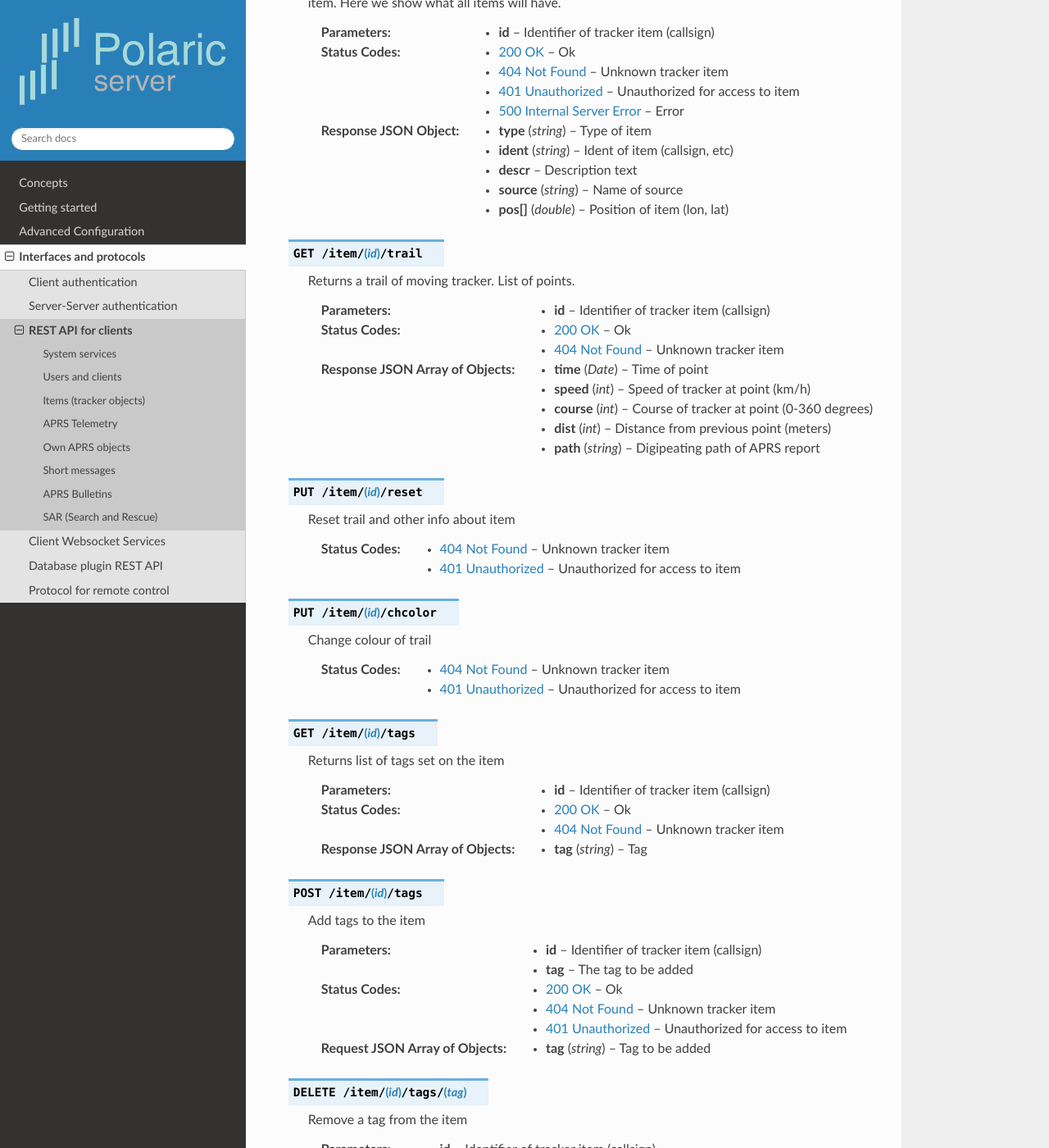
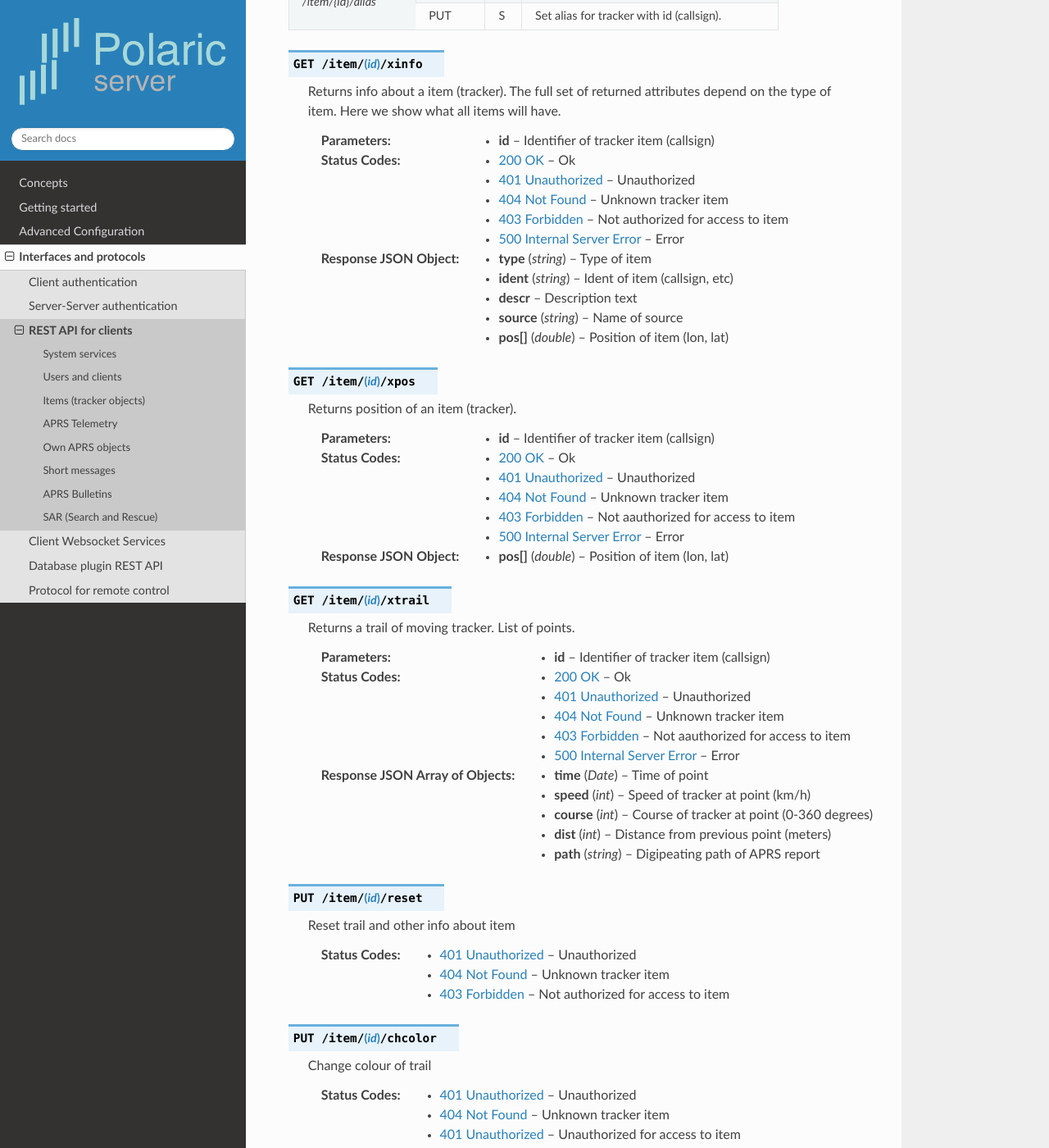
Before and after one commit to joakimsk/docs, a Sphinx documentation site: the page built from docs/restapi.rst, in a window 1280 px wide and 1400 px high, scrolled down 7140 px. Shown: the whole window at 82% size. Built offline with Sphinx 7.4.7 and the Read the Docs theme 2.0.0, drawn with Linux system fonts in a browser that asks for light colours; some of the changed text lies outside the part shown.

Commit message:
Update restapi.rst

```diff
--- a/docs/restapi.rst
+++ b/docs/restapi.rst
@@ -328,15 +328,23 @@
 Source: `ItemApi.java`
 
 +------------------------+-------+-+------------------------------------------------------+
-|`/item/{id}/info`       | GET   |O| Get info about a tracker                             |
+|`/item/{id}/info`       | GET   |O| Get info about an item (open version)                |
 +------------------------+-------+-+------------------------------------------------------+
-|`/item/{id}/trail`      | GET   |O| Get trail of moving tracker. List of points.         |
+|`/item/{id}/xinfo`      | GET   |L| Get info about an item                               |
++------------------------+-------+-+------------------------------------------------------+
+|`/item/{id}/pos`        | GET   |O| Get position of an item (open version)               |
++------------------------+-------+-+------------------------------------------------------+
+|`/item/{id}/xpos`       | GET   |L| Get position of an item                              |
++------------------------+-------+-+------------------------------------------------------+
+|`/item/{id}/trail`      | GET   |O| Get trail of moving item. List of points (open)      |
++------------------------+-------+-+------------------------------------------------------+
+|`/item/{id}/xtrail`     | GET   |L| Get trail of moving item. List of points.            |
 +------------------------+-------+-+------------------------------------------------------+
 |`/item/{id}/reset`      | PUT   |S| Reset trail and other info about item                |
 +------------------------+-------+-+------------------------------------------------------+
 |`/item/{id}/chcolor`    | PUT   |S| Change color of trail.                               |
 +------------------------+-------+-+------------------------------------------------------+
-|`/item{id}/tags`        | GET   |O| Get list of tags set on an item                      |
+|`/item{id}/tags`        | GET   |L| Get list of tags set on an item                      |
 |                        +-------+-+------------------------------------------------------+
 |                        | POST  |S| Add a tag to an item                                 |
 +------------------------+-------+-+------------------------------------------------------+
@@ -349,14 +357,15 @@
 |                        | PUT   |S| Set alias for tracker with id (callsign).            |
 +------------------------+-------+-+------------------------------------------------------+
 
-.. http:get:: /item/(id)/info
+.. http:get:: /item/(id)/xinfo
 
    Returns info about a item (tracker). The full set of returned attributes depend on the type of item. Here we show what all items will have.
 
    :parameter id: Identifier of tracker item (callsign)
    :status 200: Ok
+   :status 401: Unauthorized
    :status 404: Unknown tracker item
-   :status 401: Unauthorized for access to item
+   :status 403: Not authorized for access to item
    :status 500: Error
 
    :>json string type: Type of item
@@ -366,14 +375,30 @@
    :>json double pos[]: Position of item (lon, lat)
 
 
+.. http:get:: /item/(id)/xpos
 
-.. http:get:: /item/(id)/trail
+   Returns position of an item (tracker).
+
+   :parameter id: Identifier of tracker item (callsign)
+   :status 200: Ok
+   :status 401: Unauthorized
+   :status 404: Unknown tracker item
+   :status 403: Not aauthorized for access to item
+   :status 500: Error
+
+   :>json double pos[]: Position of item (lon, lat)
+
+
+.. http:get:: /item/(id)/xtrail
 
    Returns a trail of moving tracker. List of points.
 
    :parameter id: Identifier of tracker item (callsign)
    :status 200: Ok
+   :status 401: Unauthorized
    :status 404: Unknown tracker item
+   :status 403: Not aauthorized for access to item
+   :status 500: Error
 
    :>jsonarr Date time: Time of point
    :>jsonarr int speed: Speed of tracker at point (km/h)
@@ -387,8 +412,9 @@
 
    Reset trail and other info about item
 
+   :status 401: Unauthorized
    :status 404: Unknown tracker item
-   :status 401: Unauthorized for access to item
+   :status 403: Not authorized for access to item
 
 
 
@@ -396,6 +422,7 @@
 
    Change colour of trail
 
+   :status 401: Unauthorized
    :status 404: Unknown tracker item
    :status 401: Unauthorized for access to item
 
@@ -407,7 +434,9 @@
 
    :parameter id: Identifier of tracker item (callsign)
    :status 200: Ok
+   :status 401: Unauthorized
    :status 404: Unknown tracker item
+   :status 403: Not authorized for access to item
 
    :>jsonarr string tag: Tag
 
@@ -420,8 +449,9 @@
    :parameter tag: The tag to be added
 
    :status 200: Ok
+   :status 401: Unauthorized
    :status 404: Unknown tracker item
-   :status 401: Unauthorized for access to item
+   :status 403: Not authorized for access to item
    :<jsonarr string tag: Tag to be added
 
 
@@ -434,8 +464,9 @@
    :parameter tag: The tag to be removed
 
    :status 200: Ok
+   :status 401: Unauthorized
    :status 404: Unknown tracker item
-   :status 401: Unauthorized for access to item
+   :status 403: Forbidden (or not authorized for access to item)
 
 
 
```
